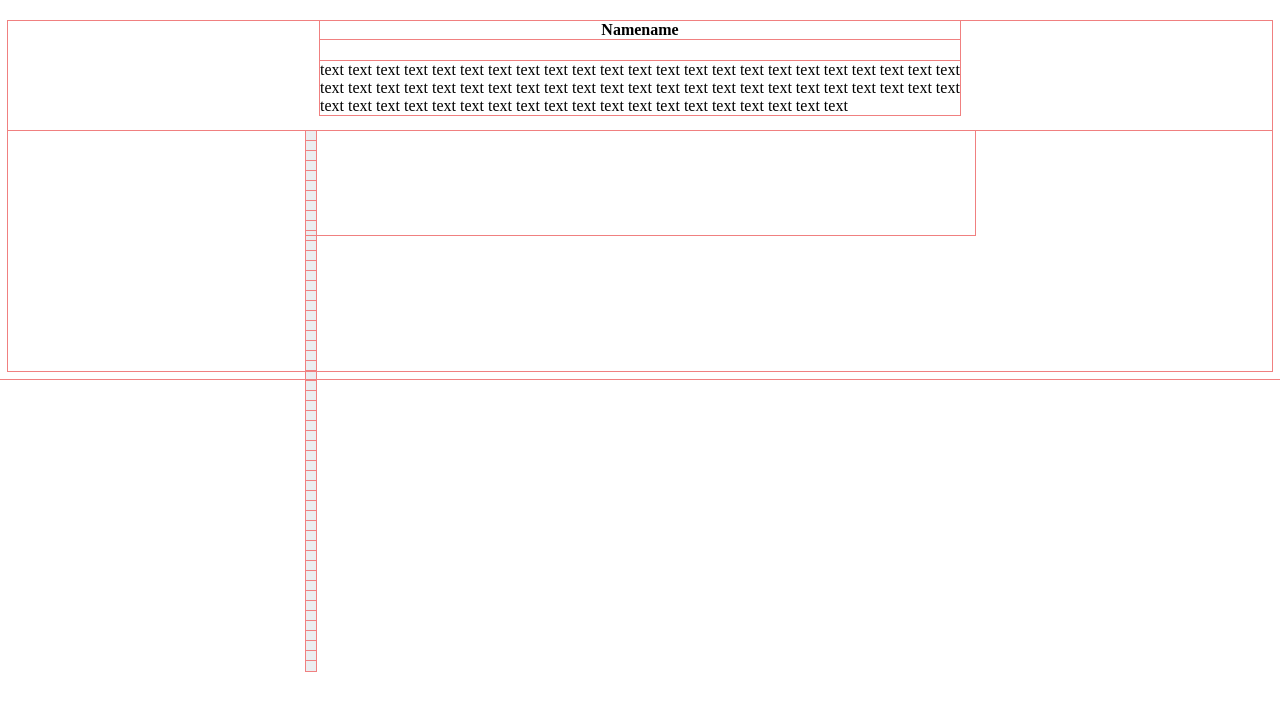
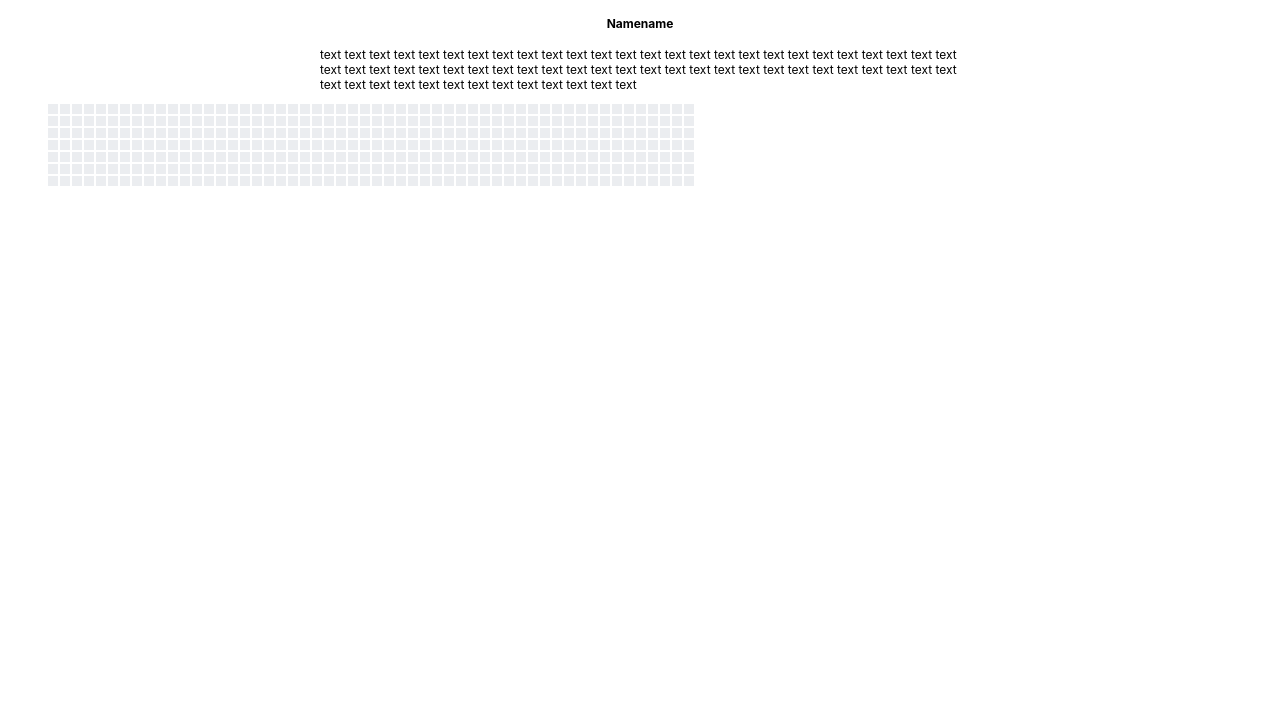
Before and after one commit to polevoyd/gitsaver, a React (Create React App) app: page / in a window 1280 px wide. Shown: the top 710 px of the page. Built offline with nearby package versions, Linux system fonts and the light colour scheme.

Commit message:
static version

```diff
--- a/src/components/Board.js
+++ b/src/components/Board.js
@@ -3,13 +3,12 @@ import BoardCell from './BoardCell';
 
 const Board = () => {
 
-    const arrayOfCells = new Array(54).fill(0).map(e => <BoardCell></BoardCell>)
-    console.log(arrayOfCells)
+    const arrayOfCells = new Array(54*7).fill(0).map(e => <BoardCell></BoardCell>)
     return(
         <div className="board">
-            {/* loop that renders full board  */}
-
-            {arrayOfCells}
+            <ul class="squares">
+                {arrayOfCells}
+            </ul>
         </div>
     );
 }
--- a/src/index.css
+++ b/src/index.css
@@ -1,5 +1,5 @@
 * {
-  outline: 1px solid lightcoral;
+  /* outline: 1px solid lightcoral; */
 }
 
 .welcome {
@@ -21,15 +21,96 @@
 }
 
 .board {
-  display: block;
-  margin: 0 auto;
-  width: 669px;
-  height: 104px;
-  display: grid;
+
 
 }
 .board-cell {
   height: 10px;
   width: 10px;
   background-color: #ebedf0;
+
 }
+
+/* Article - https://bitsofco.de/github-contribution-graph-css-grid/ */
+
+/* Grid-related CSS */
+
+:root {
+  --square-size: 10px;
+  --square-gap: 2px;
+  --week-width:  var(--square-gap);
+}
+
+.months { grid-area: months; }
+.days { grid-area: days; }
+.squares { grid-area: squares; }
+
+.graph {
+  display: inline-grid;
+  grid-template-areas: "empty months"
+                       "days squares";
+  grid-template-columns: auto 1fr;
+  grid-gap: 10px;
+}
+
+.months {
+  display: grid;
+  grid-template-columns: calc(var(--week-width) * 4) /* Jan */
+                         calc(var(--week-width) * 4) /* Feb */
+                         calc(var(--week-width) * 4) /* Mar */
+                         calc(var(--week-width) * 5) /* Apr */
+                         calc(var(--week-width) * 4) /* May */
+                         calc(var(--week-width) * 4) /* Jun */
+                         calc(var(--week-width) * 5) /* Jul */
+                         calc(var(--week-width) * 4) /* Aug */
+                         calc(var(--week-width) * 4) /* Sep */
+                         calc(var(--week-width) * 5) /* Oct */
+                         calc(var(--week-width) * 4) /* Nov */
+                         calc(var(--week-width) * 5) /* Dec */;
+}
+
+.days,
+.squares {
+  display: grid;
+  grid-gap: var(--square-gap);
+  grid-template-rows: repeat(7, var(--square-size));
+}
+
+.squares {
+  grid-auto-flow: column;
+  grid-auto-columns: var(--square-size);
+}
+
+
+/* Other styling */
+
+body {
+  font-family: -apple-system, BlinkMacSystemFont, "Segoe UI", Helvetica, Arial, sans-serif, "Apple Color Emoji", "Segoe UI Emoji", "Segoe UI Symbol";
+  font-size: 12px;
+}
+
+.graph {
+  padding: 20px;
+  border: 1px #e1e4e8 solid;
+  margin: 20px;
+}
+
+.days li:nth-child(odd) {
+  visibility: hidden;
+}
+
+.squares li {
+  background-color: #ebedf0;
+}
+
+.squares li[data-level="1"] {
+  background-color: #c6e48b;
+}
+
+.squares li[data-level="2"] {
+  background-color: #7bc96f;
+}
+
+.squares li[data-level="3"] {
+  background-color: #196127;
+}
```
